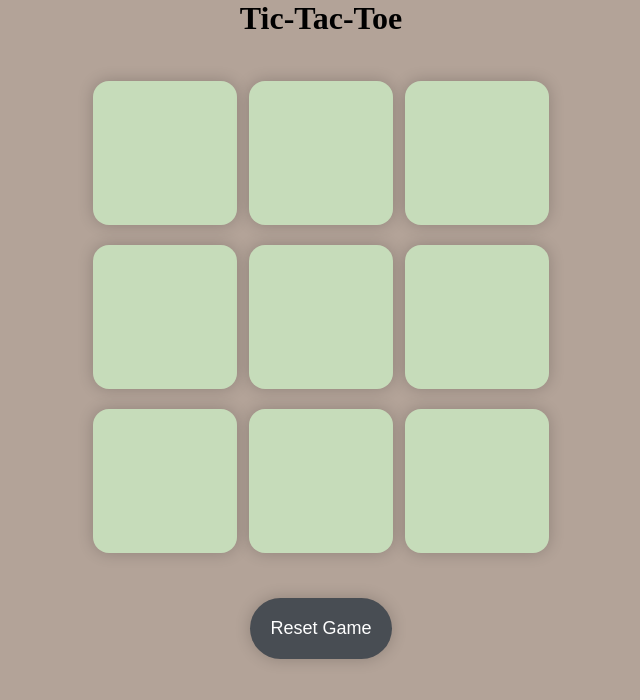
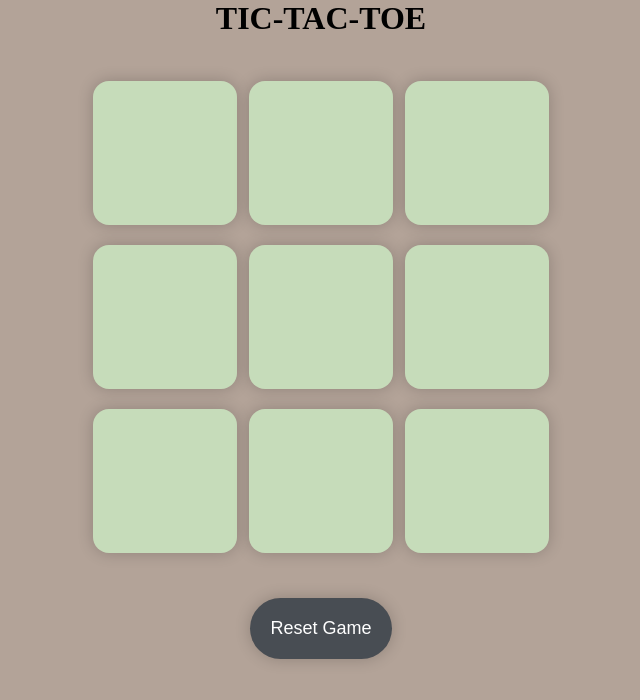
Before and after one commit to sharath03skbs/tic_tac_toe, a plain HTML site: page index.html in a window 1280 px wide. Shown: the whole page, without its empty margins (319-959 px from the left). Drawn offline with Linux system fonts and the light colour scheme.

Commit message:
Updated structure

```diff
--- a/index.html
+++ b/index.html
@@ -14,7 +14,7 @@
     </div>
 
     <main class="maingame">
-        <h1>Tic-Tac-Toe</h1>
+        <h1 id="main-heading">TIC-TAC-TOE</h1>
         <div class="container">
             <div class="game">
                 <button class="box"></button>
```
